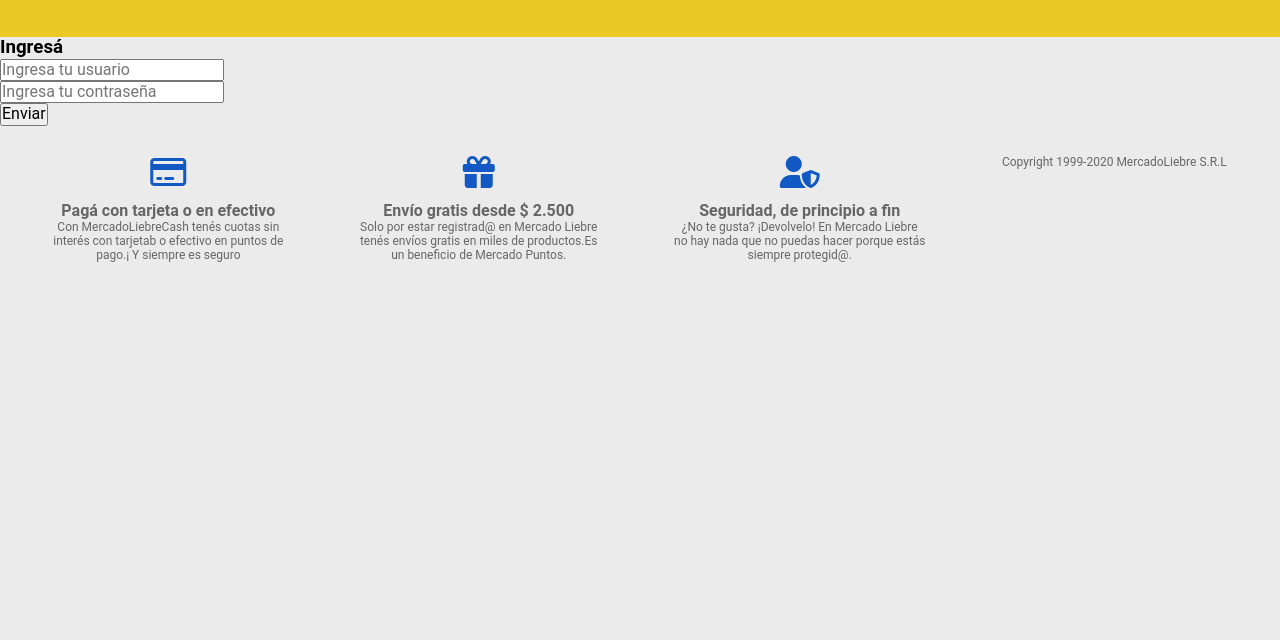
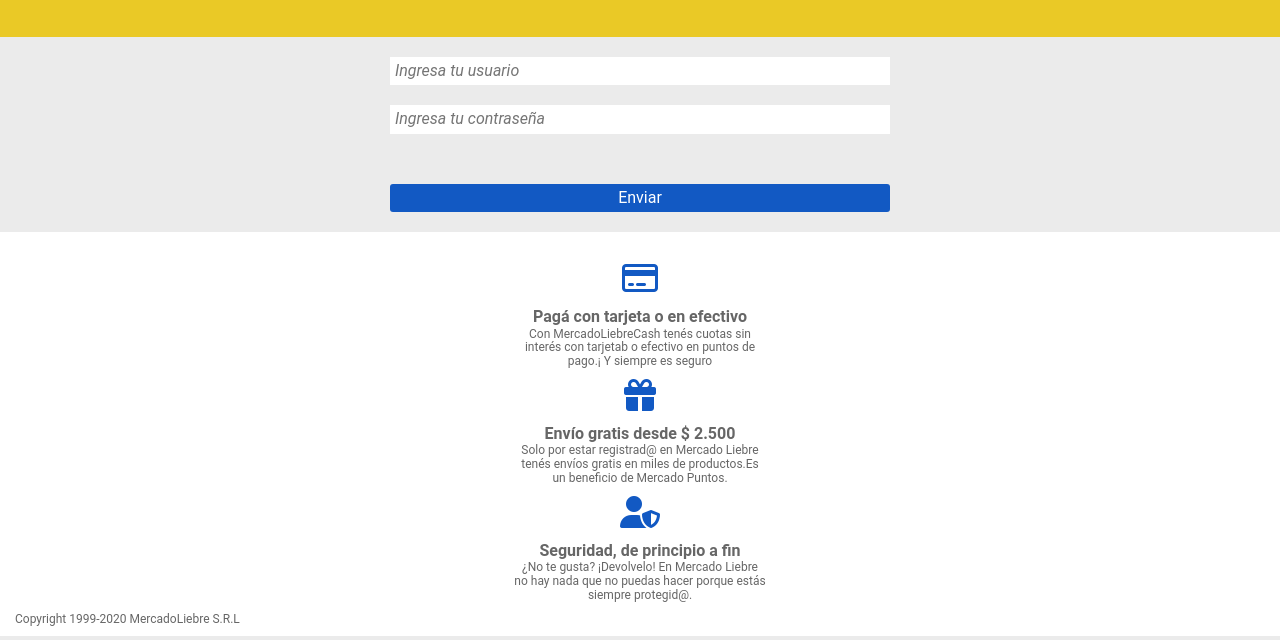
Before and after one commit to MercedesAAlvarez/DH-MercadoLiebreII, a website: page views/login.html in a window 1280 px wide. Shown: the part 160-800 px from the top of the page. Drawn offline with Linux system fonts and the light colour scheme; a web font is replaced by a local one.

Commit message:
finalizando login.html y login.css

```diff
--- a/public/css/footer.css
+++ b/public/css/footer.css
@@ -1,38 +1,40 @@
-footer{
+.footer{
+    background-color: white;
     padding: 20px 15px 10px;
     width: 100%;
+    display: flex;
+    flex-direction: column;
+    flex-wrap: wrap;
+    justify-content: space-around;
 }
-footer p{
+.footer p{
     font-family: var(--FuentePrincipal);
     font-size: 12px;
     margin-top: 0;
 
 }
-footer ul{
+.footer ul{
     margin-top: 10px;
     text-align: center;
     color: var(--colorGrisOscuro)
 }
-footer ul:last-child{
+.footer ul:last-child{
     text-align: left;
 }
 
-footer #icons{
+.footer #icons{
     color: var(--colorCeleste);
     font-size: 2em;
     margin-bottom: 10px;
 
 }
-footer ul h4{
+.footer ul h4{
     font-family: var(--FuentePrincipal);
     margin-top: 4px;
     margin-bottom: 1px;
 }
  .footer{
-    display: flex;
-    flex-direction: row;
-    flex-wrap: wrap;
-    justify-content: space-around;
+
 }
 .footer ul .copyright{
    align-self:flex-end
--- a/public/css/login.css
+++ b/public/css/login.css
@@ -0,0 +1,122 @@
+.login{
+    width: 300px;
+    margin: 0 auto;
+}
+.login .container{
+    display: flex;
+    flex-wrap: wrap;
+    flex-direction: column;
+    align-content: flex-start;
+    justify-content:flex-start;
+    margin-bottom: 20px;
+    margin-top: 20px;
+}
+.login .container input{
+    width: 100%;
+    padding:5px;
+    border-color: var(--colorGrisClaro);
+    border-style: none;
+    color: var(--colorGrisOscuro);
+    font-style: italic;
+
+
+}
+.login button{
+    width: 100%;
+    background-color: var(--colorCeleste);
+    border-radius:  2px var(--colorCeleste);
+    margin-top: 30px;
+    padding: 5px;
+    border-color: var(--colorCeleste);
+    border-style: none;
+    border-radius: 3px;
+    margin-bottom: 20px;
+}
+.login button a{
+    color: white;
+
+}
+
+/* Tablet */
+@media (min-width:768px){
+    .login{
+        width: 500px;
+        margin: 0 auto;
+    }
+    .login .container{
+        display: flex;
+        flex-wrap: wrap;
+        flex-direction: column;
+        align-content: flex-start;
+        justify-content:flex-start;
+        margin-bottom: 20px;
+        margin-top: 20px;
+    }
+    .login .container input{
+        width: 100%;
+        padding:5px;
+        border-color: var(--colorGrisClaro);
+        border-style: none;
+        color: var(--colorGrisOscuro);
+        font-style: italic;
+
+
+    }
+    .login button{
+        width: 100%;
+        background-color: var(--colorCeleste);
+        border-radius:  2px var(--colorCeleste);
+        margin-top: 30px;
+        padding: 5px;
+        border-color: var(--colorCeleste);
+        border-style: none;
+        border-radius: 3px;
+        margin-bottom: 20px;
+    }
+    .login button a{
+        color: white;
+
+    }
+}
+
+/* Desktop */
+@media (min-width:1024px){
+    .login{
+        width: 500px;
+        margin: 0 auto;
+    }
+    .login .container{
+        display: flex;
+        flex-wrap: wrap;
+        flex-direction: column;
+        align-content: flex-start;
+        justify-content:flex-start;
+        margin-bottom: 20px;
+        margin-top: 20px;
+    }
+    .login .container input{
+        width: 100%;
+        padding:5px;
+        border-color: var(--colorGrisClaro);
+        border-style: none;
+        color: var(--colorGrisOscuro);
+        font-style: italic;
+
+
+    }
+    .login button{
+        width: 100%;
+        background-color: var(--colorCeleste);
+        border-radius:  2px var(--colorCeleste);
+        margin-top: 30px;
+        padding: 5px;
+        border-color: var(--colorCeleste);
+        border-style: none;
+        border-radius: 3px;
+        margin-bottom: 20px;
+    }
+    .login button a{
+        color: white;
+
+    }
+}
--- a/public/css/main.css
+++ b/public/css/main.css
@@ -216,3 +216,5 @@
         flex-direction: column;
         flex-grow: 1;
     }
+  }
+}
--- a/public/css/register.css
+++ b/public/css/register.css
@@ -1,9 +1,9 @@
-.register main{
+.register{
     width: 400px;
     margin: 0 auto;
 
 }
-.register main h2{
+.register  h2{
     text-align: center;
     margin-top: 10px;
     margin-bottom: 20px;
@@ -19,11 +19,19 @@
 .register  .container label{
     margin-bottom: 5px;
 }
+
 .register  .container input{
     padding: 4px;/* permite agrandar o achicar a gusto la barra para colocar el nombre */
-    border-radius: 4px;
     margin-top: 4px;
+    border-width: 1px;
+    border-radius: 3px;
+    border-color: var(--colorGrisClaro);
+    border-radius: 3px;
+    border-style: none;
+    color: var(--colorGrisOscuro);
+    font-style: italic;
 }
+
 .register .container small{
     color: red;
     margin-top: 3px;
@@ -35,3 +43,28 @@
     margin-top: 3px;
     margin-bottom: 20px;
 }
+.register button{
+    padding: 2px;
+    background-color: white;
+    border-color: var(--colorGrisClaro);
+    border-width: 1px;
+    border-radius: 3px;
+    margin-bottom: 20px;
+
+}
+
+.register select{
+    border-width: 1px;
+    border-radius: 3px;
+    border-color: var(--colorGrisClaro);
+    border-radius: 3px;
+    border-style: none;
+}
+
+/* Tablet */
+@media (min-width:769px){
+
+}
+
+/* Desktop */
+@media (min-width:1024px){}
--- a/views/login.html
+++ b/views/login.html
@@ -44,12 +44,15 @@
         </div>
 
     </header>
-    <main>
+    <main class="login">
         <form action="/registro" method="post">
-            <label><h3>Ingresá</h3></label>
-             <li><input type="text" name="usuario" placeholder="Ingresa tu usuario"></li>
-             <li><input type="password" name="contraseña" placeholder="Ingresa tu contraseña"></li>
-             <button type="submit"><a href="/">Enviar</a></button>
+           <div class="container">
+            <input type="text" name="usuario" placeholder="Ingresa tu usuario">
+           </div>
+           <div class="container">
+            <input type="password" name="contraseña" placeholder="Ingresa tu contraseña">
+           </div>
+           <button type="submit"><a href="/">Enviar</a></button>
 
     </main>
     <footer class="footer">
```
Also changed, not shown: views/register.html (+3 -4 lines).
